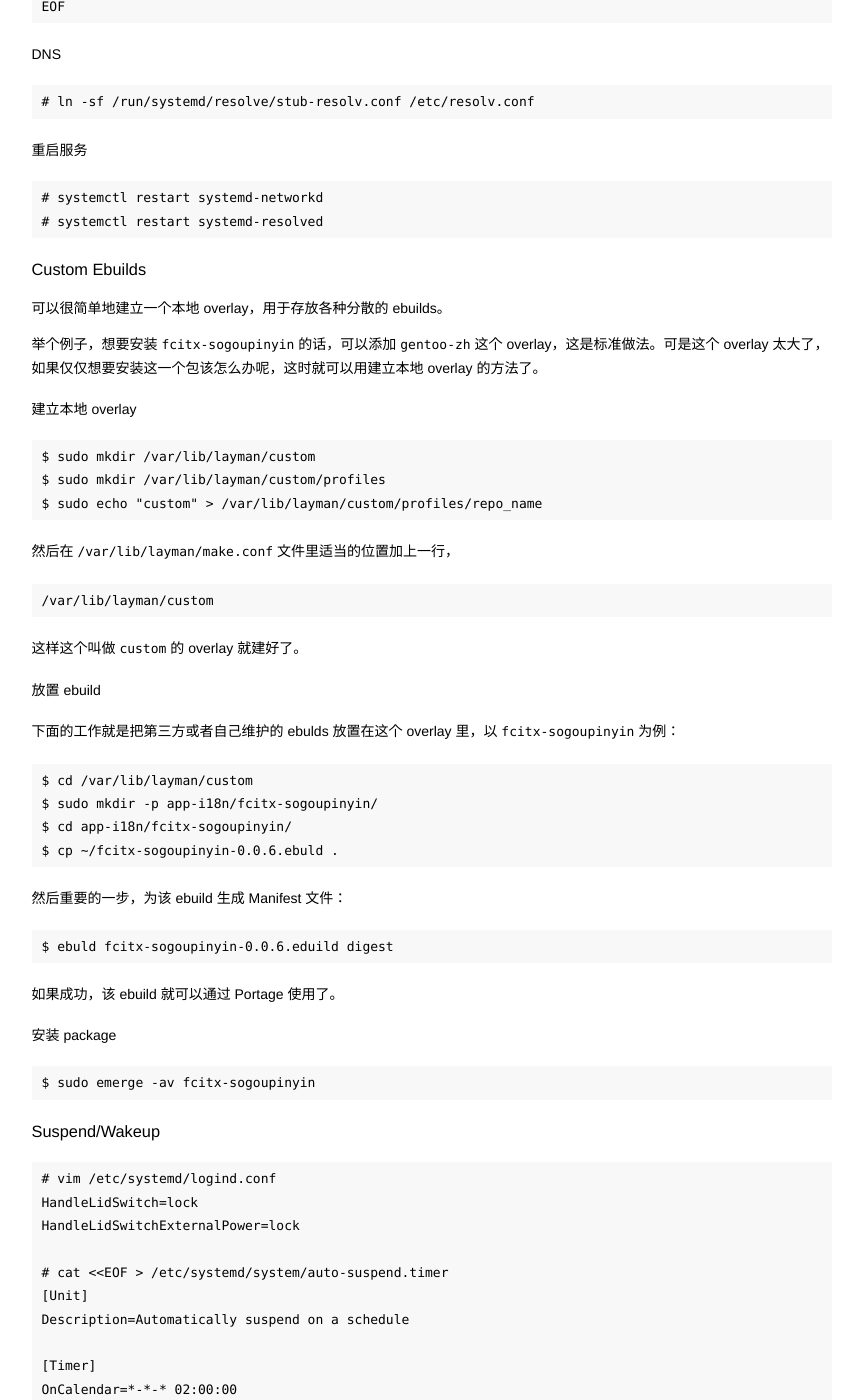
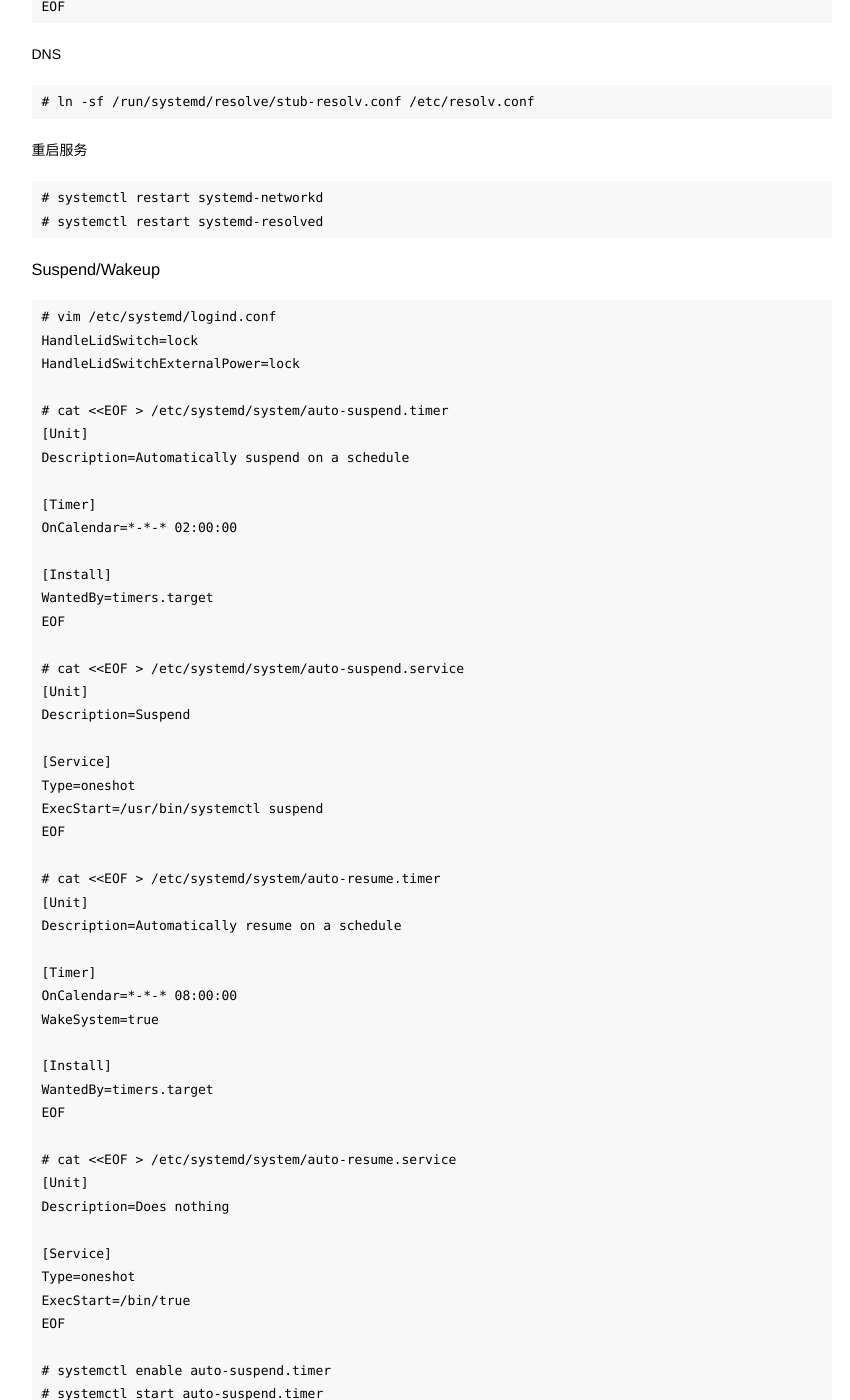
Before and after one commit to kidlj/awei, a Jekyll site: the page built from _wiki/gentoo.md, in a window 1280 px wide and 1400 px high, scrolled down 832 px. Shown: the whole window, without its empty margins (316-1166 px from the left). Built offline with Jekyll 4.4.1, drawn with Linux system fonts in a browser that asks for light colours.

Commit message:
fix[wiki]: remove obsolete part

```diff
--- a/_wiki/gentoo.md
+++ b/_wiki/gentoo.md
@@ -42,45 +42,6 @@ title: Gentoo
 
 	# systemctl restart systemd-networkd
 	# systemctl restart systemd-resolved
-
-
-### Custom Ebuilds
-
-可以很简单地建立一个本地 overlay，用于存放各种分散的 ebuilds。
-
-举个例子，想要安装 `fcitx-sogoupinyin` 的话，可以添加 `gentoo-zh` 这个 overlay，这是标准做法。可是这个 overlay 太大了，如果仅仅想要安装这一个包该怎么办呢，这时就可以用建立本地 overlay 的方法了。
-
-#### 建立本地 overlay
-
-	$ sudo mkdir /var/lib/layman/custom
-	$ sudo mkdir /var/lib/layman/custom/profiles
-	$ sudo echo "custom" > /var/lib/layman/custom/profiles/repo_name
-
-然后在 `/var/lib/layman/make.conf` 文件里适当的位置加上一行，
-
-	/var/lib/layman/custom
-
-这样这个叫做 `custom` 的 overlay 就建好了。
-
-#### 放置 ebuild
-
-下面的工作就是把第三方或者自己维护的 ebulds 放置在这个 overlay 里，以 `fcitx-sogoupinyin` 为例：
-
-	$ cd /var/lib/layman/custom
-	$ sudo mkdir -p app-i18n/fcitx-sogoupinyin/
-	$ cd app-i18n/fcitx-sogoupinyin/
-	$ cp ~/fcitx-sogoupinyin-0.0.6.ebuld .
-
-然后重要的一步，为该 ebuild 生成 Manifest 文件：
-
-	$ ebuld fcitx-sogoupinyin-0.0.6.eduild digest
-
-如果成功，该 ebuild 就可以通过 Portage 使用了。
-
-#### 安装 package
-
-	$ sudo emerge -av fcitx-sogoupinyin
-
 
 ### Suspend/Wakeup
 
```
